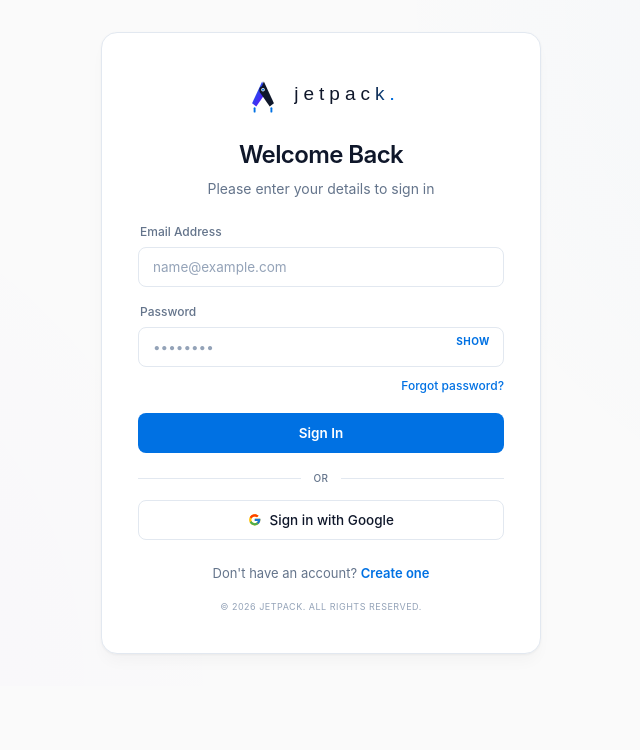
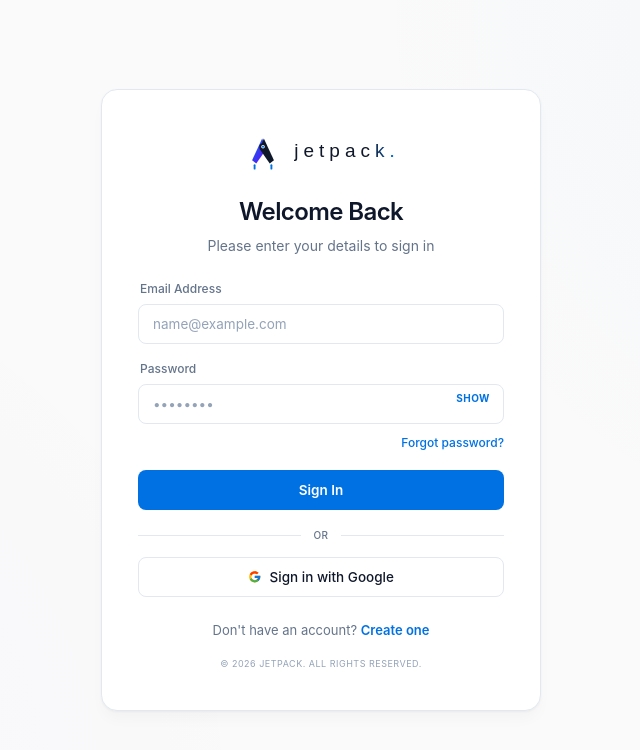
Before and after one commit to Notanormaldev/Jetpack, a React (Vite) app in the folder Frontend/: page /login in a window 1280 px wide. Shown: the top 750 px of the page, without its empty margins (319-959 px from the left). Built offline with nearby package versions, Linux system fonts and the light colour scheme; no server answers.

Commit message:
style: resolve DOM wrapper height calculations and hide scrollbars

```diff
--- a/Frontend/src/app/App.css
+++ b/Frontend/src/app/App.css
@@ -1,11 +1,11 @@
 @import "tailwindcss";
 
-html, body, #root {
-  margin: 0;
-  padding: 0;
-  width: 100%;
-  height: 100%;
-  overflow: hidden;
+html, body, #root, #root > div {
+  margin: 0 !important;
+  padding: 0 !important;
+  width: 100% !important;
+  height: 100% !important;
+  overflow: hidden !important;
   background-color: #FAFAFA;
 }
 
--- a/Frontend/src/app/features/auth/pages/Auth.css
+++ b/Frontend/src/app/features/auth/pages/Auth.css
@@ -38,8 +38,13 @@
   justify-content: center;
   position: relative;
   overflow-y: auto;
+  scrollbar-width: none; /* Hide scrollbar for Firefox */
   box-sizing: border-box;
   padding: 32px 16px;
+}
+
+.genz-auth-body::-webkit-scrollbar {
+  display: none; /* Hide scrollbar for Chrome/Safari */
 }
 
 /* Hide background circles to ensure minimalism */
--- a/Frontend/src/app/features/auth/pages/JetpackPanel.css
+++ b/Frontend/src/app/features/auth/pages/JetpackPanel.css
@@ -25,8 +25,13 @@
   justify-content: center;
   position: relative;
   overflow-y: auto;
+  scrollbar-width: none; /* Hide scrollbar for Firefox */
   box-sizing: border-box;
   padding: 32px 16px;
+}
+
+.jetpack-panel-root::-webkit-scrollbar {
+  display: none; /* Hide scrollbar for Chrome/Safari */
 }
 
 /* Hide background circles to ensure minimalism */
```
